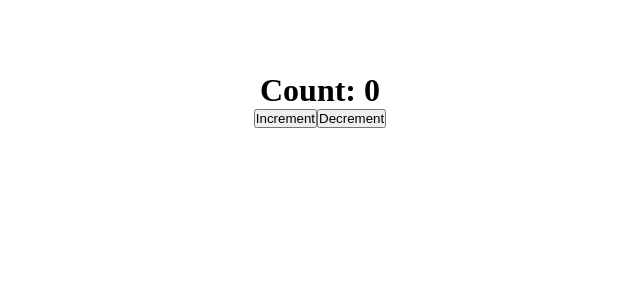
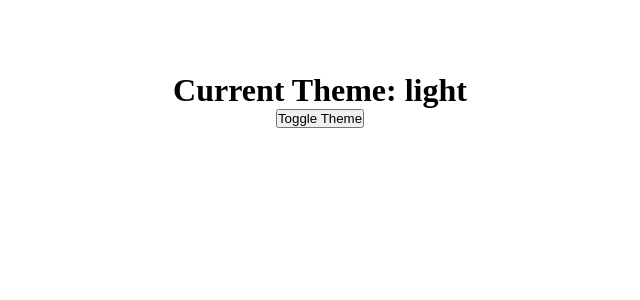
Before and after one commit to smitpatel-code/React-Learning, a React (Vite) app in the folder React-Learning/: page / in a window 1280 px wide. Shown: the top 300 px of the page, without its empty margins (320-960 px from the left). Built offline with nearby package versions, Linux system fonts and the light colour scheme.

Commit message:
Added Coneext Hook

```diff
--- a/React-Learning/src/App.jsx
+++ b/React-Learning/src/App.jsx
@@ -3,10 +3,11 @@ import reactLogo from './assets/react.svg'
 import viteLogo from '/vite.svg'
 import './App.css'
 import StateHook from './stateHook'
+import ContextHook from './contextHook'
 
 const App = () => {
   return(
-    <StateHook />
+    <ContextHook />
   )
 }
 
--- /dev/null
+++ b/React-Learning/src/contextHook.jsx
@@ -0,0 +1,17 @@
+import React, { use } from "react";
+const themeContext = React.createContext();
+function ContextHook() {
+    const [theme, setTheme]=React.useState("light");
+    const toggleTheme = () => {
+        setTheme(theme === "light" ? "dark" : "light");
+    }
+    return (
+        <themeContext.Provider value={theme}>
+            <h1>Current Theme: {theme}</h1>
+            <button onClick={toggleTheme}>Toggle Theme</button>
+
+        </themeContext.Provider>
+
+    )
+}
+export default ContextHook;
```
